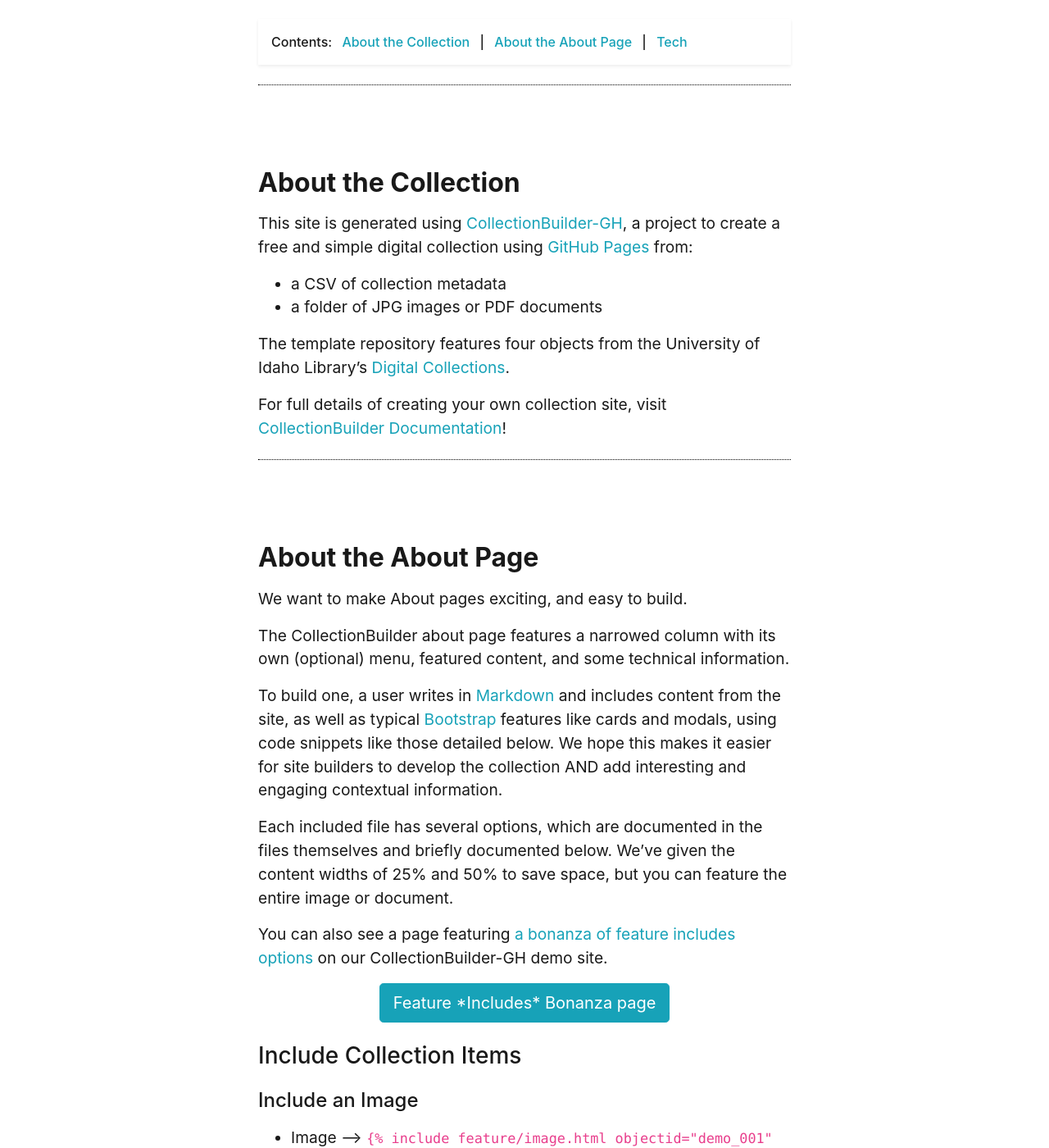
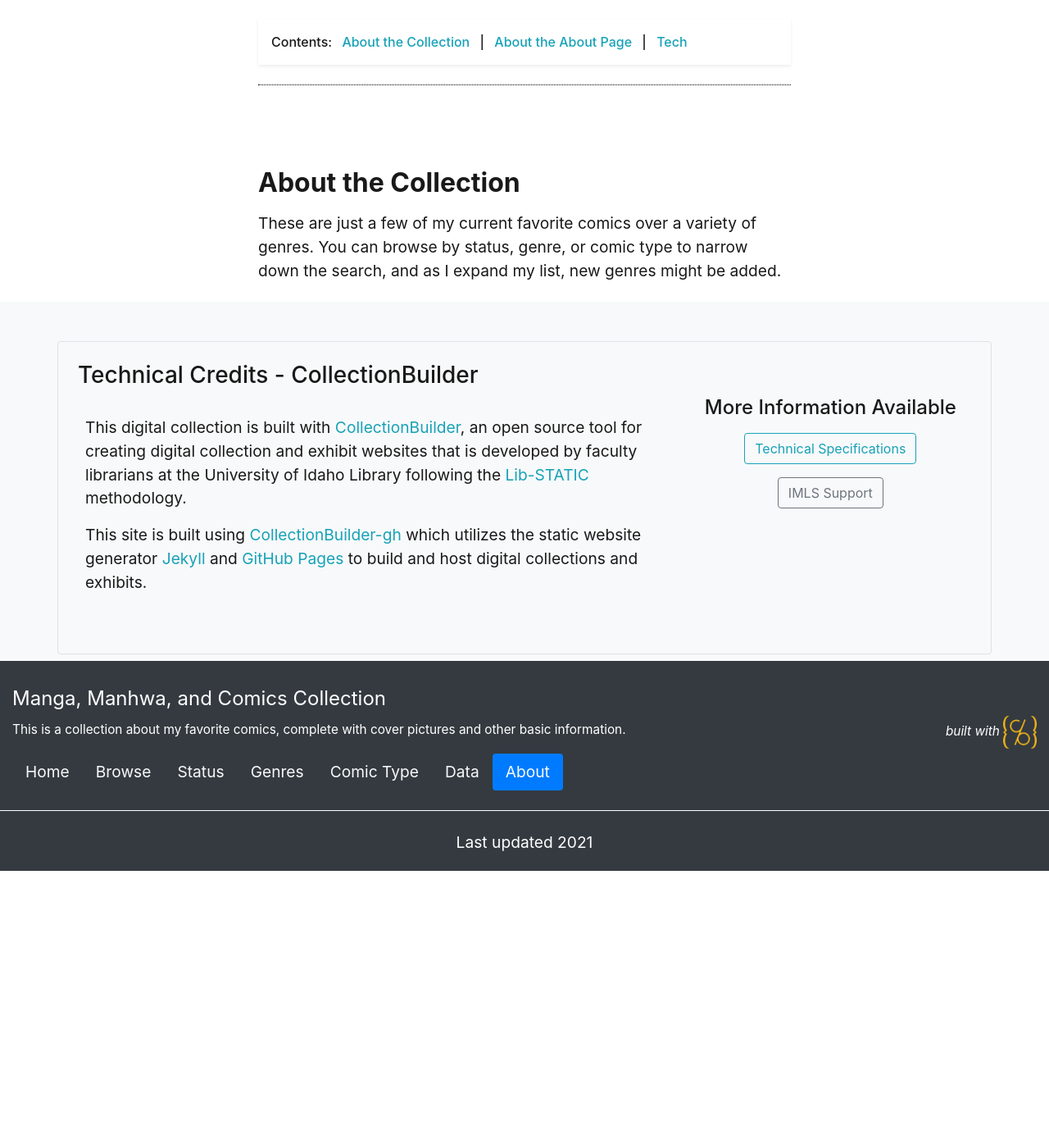
Before and after one commit to jsu122/Manga-Manhwa-and-Comics-Collection, a Jekyll site: the page built from pages/about.md, in a window 1280 px wide and 1400 px high, scrolled down 469 px. Shown: the whole window at 82% size. Built offline with Jekyll 4.4.1, drawn with Linux system fonts in a browser that asks for light colours; after the commit the page ends 1531 px from its top, so only the background shows below that; some of the changed text lies outside the part shown.

Commit message:
Update about.md

```diff
--- a/pages/about.md
+++ b/pages/about.md
@@ -14,14 +14,4 @@
 
 ## About the Collection
 
-This site is generated using [CollectionBuilder-GH](https://collectionbuilding.github.io/gh/), a project to create a free and simple digital collection using [GitHub Pages](https://pages.github.com/) from:
-
-- a CSV of collection metadata
-- a folder of JPG images or PDF documents
-
-The template repository features four objects from the University of Idaho Library's [Digital Collections](https://www.lib.uidaho.edu/digital).
-
-For full details of creating your own collection site, visit [CollectionBuilder Documentation](https://collectionbuilder.github.io/cb-docs/)!
-
-<!-- IMPORTANT!!! DELETE this comment and the include below when you are finished editing this page for your collection. The include below introduces about page features. They will show up on your collection's about page until you delete it.  -->
-{% include cb/about_the_about.md %}
+These are just a few of my current favorite comics over a variety of genres. You can browse by status, genre, or comic type to narrow down the search, and as I expand my list, new genres might be added.
```
